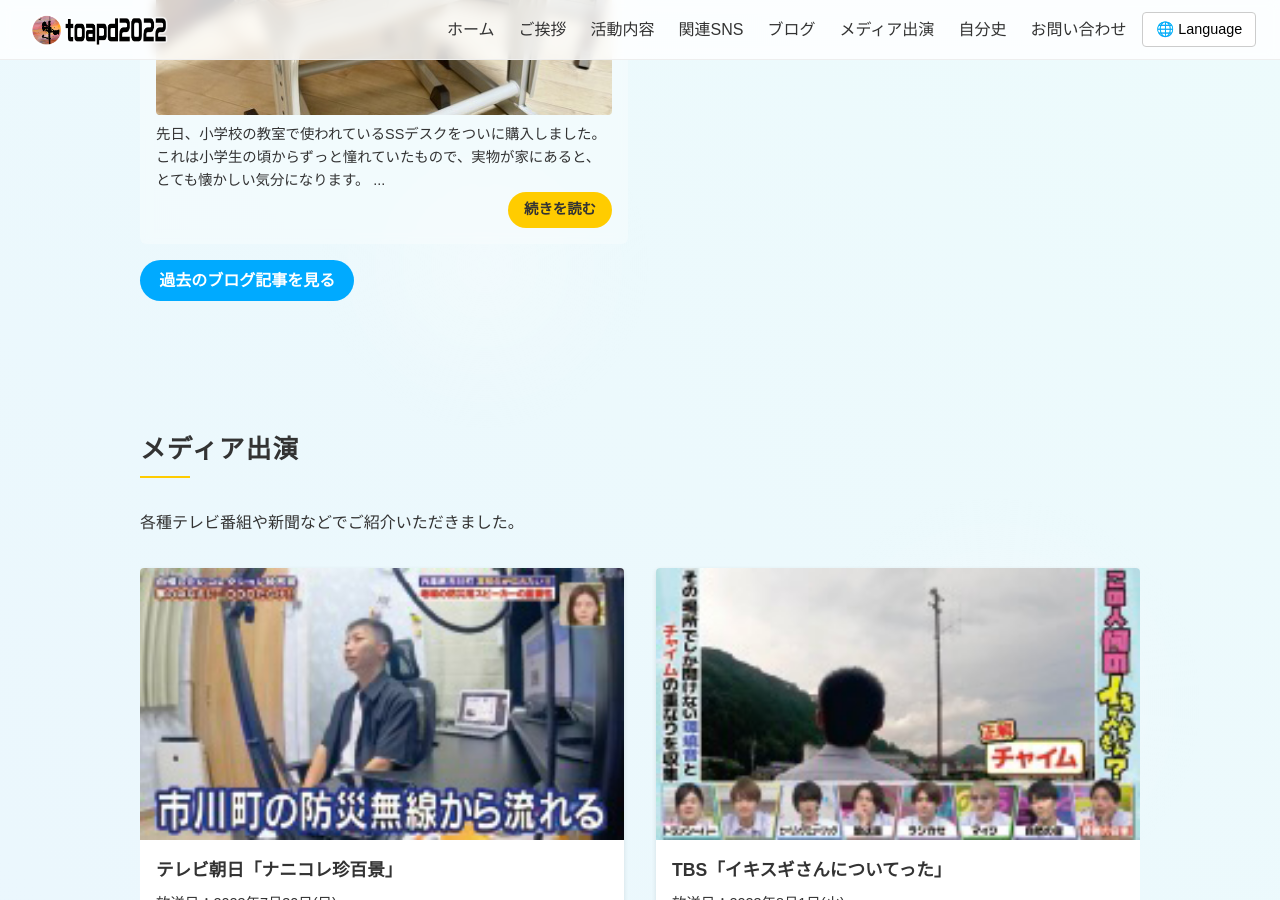
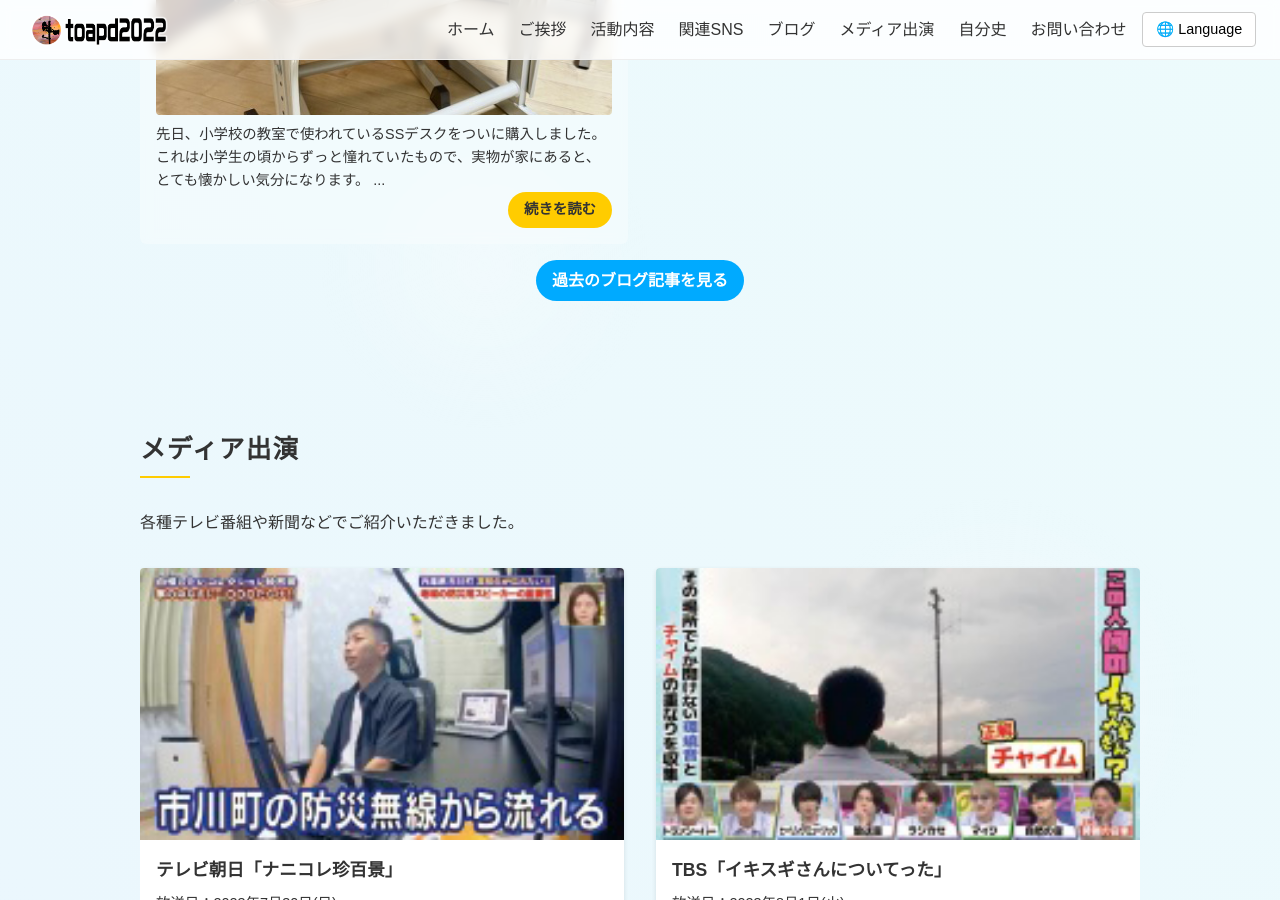
Before and after one commit to toapd2022/toapd2022, a Jekyll site: the page built from index.html, in a window 1280 px wide and 900 px high, scrolled down 3225 px. Built offline with Jekyll 4.4.1, drawn with Linux system fonts in a browser that asks for light colours.

Commit message:
Add files via upload

```diff
--- a/index.html
+++ b/index.html
@@ -1054,7 +1054,7 @@ layout: none
 /* 「すべての記事を見る」ボタン - 従来どおり、またはお好みで調整 */
 .btn-all-posts {
   display: inline-block;
-  padding: 0.5rem 1.2rem; /* 大きさを個別設定 */
+  padding: 0.5rem 1.0rem; /* 大きさを個別設定 */
   font-size: 1rem;        /* こちらは標準くらい */
   border-radius: 9999px;
   background: #00AAFF;    /* 背景色も従来通り */
@@ -1300,8 +1300,8 @@ layout: none
           {% endfor %}
         </div>
 
-        <!-- 「過去のブログ記事を見る」ボタン（左寄せ） -->
-        <p style="margin-top:1rem; text-align: left;">
+        <!-- 「過去のブログ記事を見る」ボタン（中央揃え） -->
+        <p style="margin-top:1rem; text-align: center;">
           <a href="{{ 'blog.html' | relative_url }}" class="btn-all-posts">
             過去のブログ記事を見る
           </a>
```
